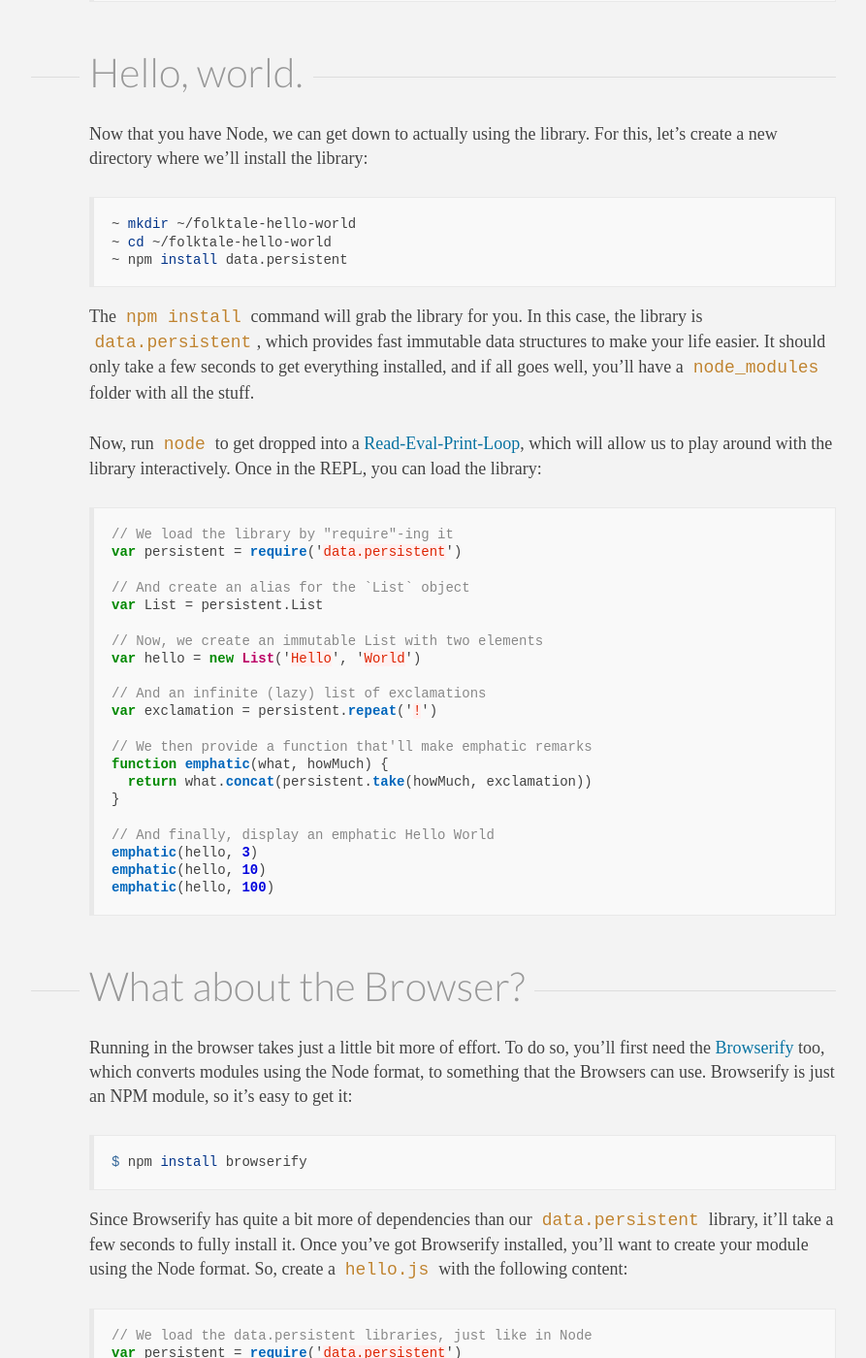
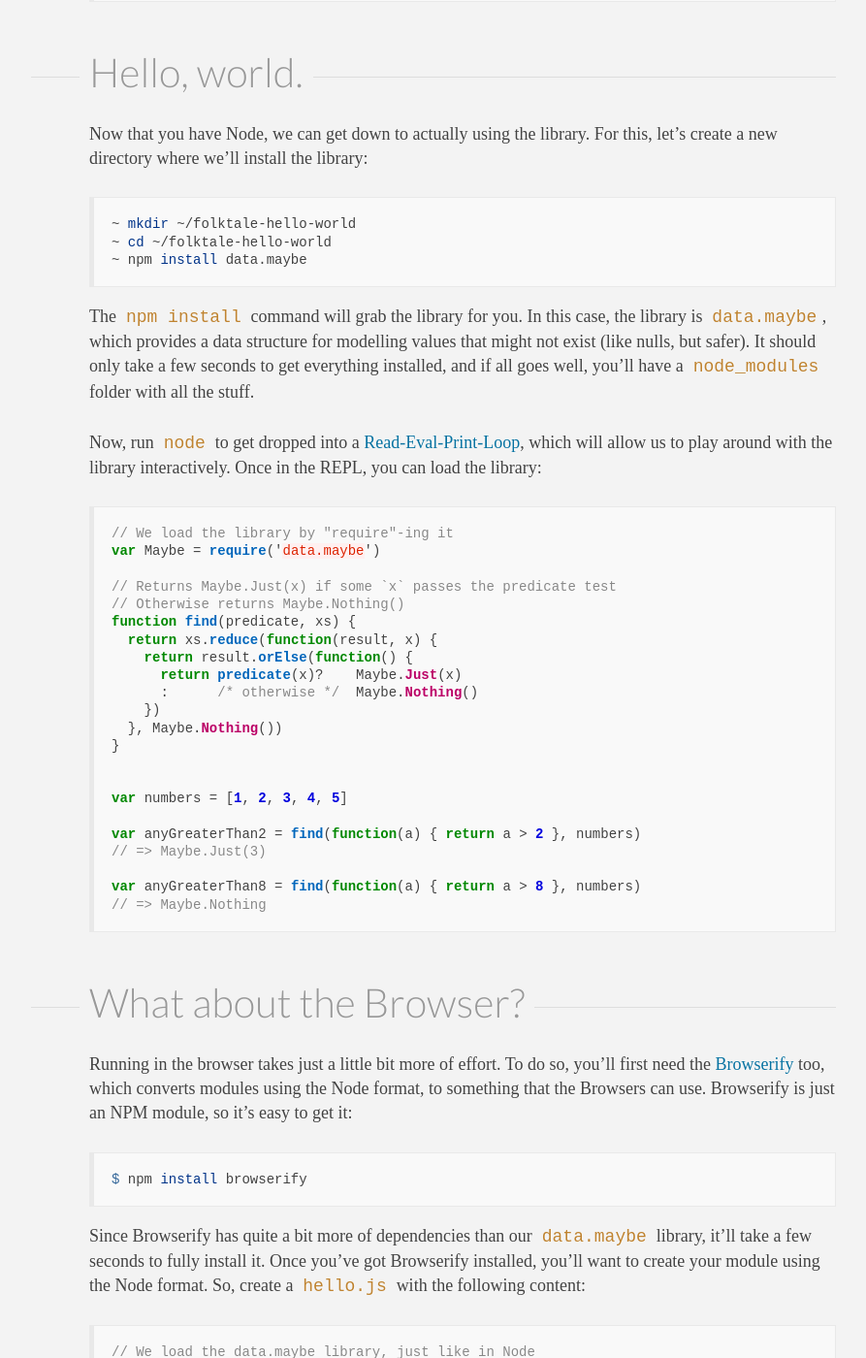
Before and after one commit to folktale/folktale.github.io, a Jekyll site: the page built from documentation/getting-started/index.md, in a window 1280 px wide and 1400 px high, scrolled down 2405 px. Shown: the whole window at 97% size, without its empty margins (163-1056 px from the left). Built offline with Jekyll 4.4.1, drawn with Linux system fonts in a browser that asks for light colours; some web fonts are replaced; some of the changed text lies outside the part shown.

Commit message:
Removes persistent structures for now.
It needs a whole lot more of work before we can include them.

--HG--
extra : amend_source : c0efc8437e46e46a6abdc5b41dcbb5aabe50f917

```diff
--- a/documentation/getting-started/index.md
+++ b/documentation/getting-started/index.md
@@ -94,14 +94,14 @@ this, let's create a new directory where we'll install the library:
 {% highlight sh %}
 ~ mkdir ~/folktale-hello-world
 ~ cd ~/folktale-hello-world
-~ npm install data.persistent
+~ npm install data.maybe
 {% endhighlight %}
 
 The `npm install` command will grab the library for you. In this case, the
-library is `data.persistent`, which provides fast immutable data structures to
-make your life easier. It should only take a few seconds to get everything
-installed, and if all goes well, you'll have a `node_modules` folder with all
-the stuff.
+library is `data.maybe`, which provides a data structure for modelling values
+that might not exist (like nulls, but safer). It should only take a few seconds
+to get everything installed, and if all goes well, you'll have a `node_modules`
+folder with all the stuff.
 
 Now, run `node` to get dropped into a [Read-Eval-Print-Loop][REPL], which will
 allow us to play around with the library interactively. Once in the REPL, you
@@ -111,26 +111,27 @@ can load the library:
 
 {% highlight js %}
 // We load the library by "require"-ing it
-var persistent = require('data.persistent')
+var Maybe = require('data.maybe')
 
-// And create an alias for the `List` object
-var List = persistent.List
-
-// Now, we create an immutable List with two elements
-var hello = new List('Hello', 'World')
-
-// And an infinite (lazy) list of exclamations
-var exclamation = persistent.repeat('!')
-
-// We then provide a function that'll make emphatic remarks
-function emphatic(what, howMuch) {
-  return what.concat(persistent.take(howMuch, exclamation))
+// Returns Maybe.Just(x) if some `x` passes the predicate test
+// Otherwise returns Maybe.Nothing()
+function find(predicate, xs) {
+  return xs.reduce(function(result, x) {
+    return result.orElse(function() {
+      return predicate(x)?    Maybe.Just(x)
+      :      /* otherwise */  Maybe.Nothing()
+    })
+  }, Maybe.Nothing())
 }
 
-// And finally, display an emphatic Hello World
-emphatic(hello, 3)
-emphatic(hello, 10)
-emphatic(hello, 100)
+
+var numbers = [1, 2, 3, 4, 5]
+
+var anyGreaterThan2 = find(function(a) { return a > 2 }, numbers)
+// => Maybe.Just(3)
+
+var anyGreaterThan8 = find(function(a) { return a > 8 }, numbers)
+// => Maybe.Nothing
 {% endhighlight %}
 
 
@@ -148,19 +149,17 @@ $ npm install browserify
 {% endhighlight %}
 
 Since Browserify has quite a bit more of dependencies than our
-`data.persistent` library, it'll take a few seconds to fully install it. Once
+`data.maybe` library, it'll take a few seconds to fully install it. Once
 you've got Browserify installed, you'll want to create your module using the
 Node format. So, create a `hello.js` with the following content:
 
 {% highlight js %}
-// We load the data.persistent libraries, just like in Node
-var persistent = require('data.persistent')
+// We load the data.maybe library, just like in Node
+var Maybe = require('data.maybe')
 
-// Create a list of 10 exclamations
-var exclamations = persistent.replicate(10, "!")
-
-// And display it on the browser document
-document.body.appendChild(document.createTextNode(exclamations.toString()))
+Maybe.Just("Hello, world!").chain(function(value) {
+  document.body.appendChild(document.createTextNode(value))
+})
 {% endhighlight %}
 
 To compile this file with Browserify, you run the Browserify command giving the
@@ -184,8 +183,8 @@ And finally, include the `bundle.js` file in your webpage:
 </html>
 {% endhighlight %}
 
-By opening the page on your webbrowser, you should see 10 exclamations being
-added to the page.
+By opening the page on your webbrowser, you should see `Hello, World!` added to
+the page.
 
 
 ## What else do I get?
@@ -197,7 +196,6 @@ progress, but there's a lot that is already done and can be used today!
  -  Disjunction type (commonly encodes errors): [Either monad][].
  -  Disjunction with failure aggregation: [Validation applicative][].
  -  Asynchronous values and computations: [Future monad][].
- -  [Fast immutable List, Vector, Set and Map][persistent].
  -  [Common and useful combinators from Lambda Calculus][lambda].
  -  [Common and useful monadic combinators][monads].
 
@@ -209,6 +207,5 @@ will explain each concept through a series of real world use cases.
 [Either monad]: https://github.com/folktale/monads.either
 [Validation applicative]: https://github.com/folktale/applicatives.validation
 [Future monad]: https://github.com/folktale/monads.future
-[persistent]: https://github.com/folktale/data.persistent
 [lambda]: https://github.com/folktale/core.lambda
 [monads]: https://github.com/folktale/control.monads
```
Also changed, not shown: documentation/api/data/persistent.md (deleted, +0 -420 lines), documentation/api/index.md (+0 -4 lines).
